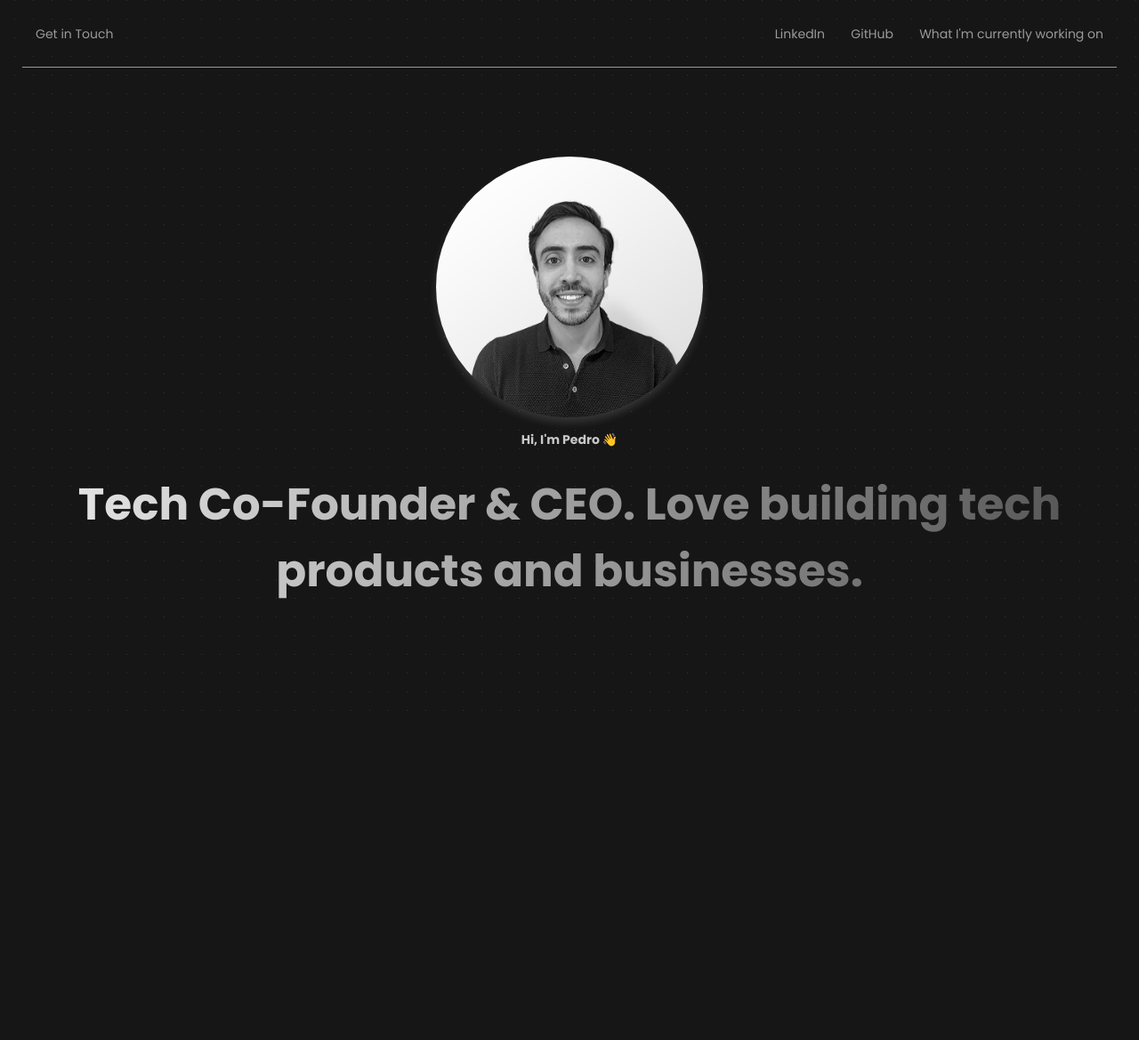
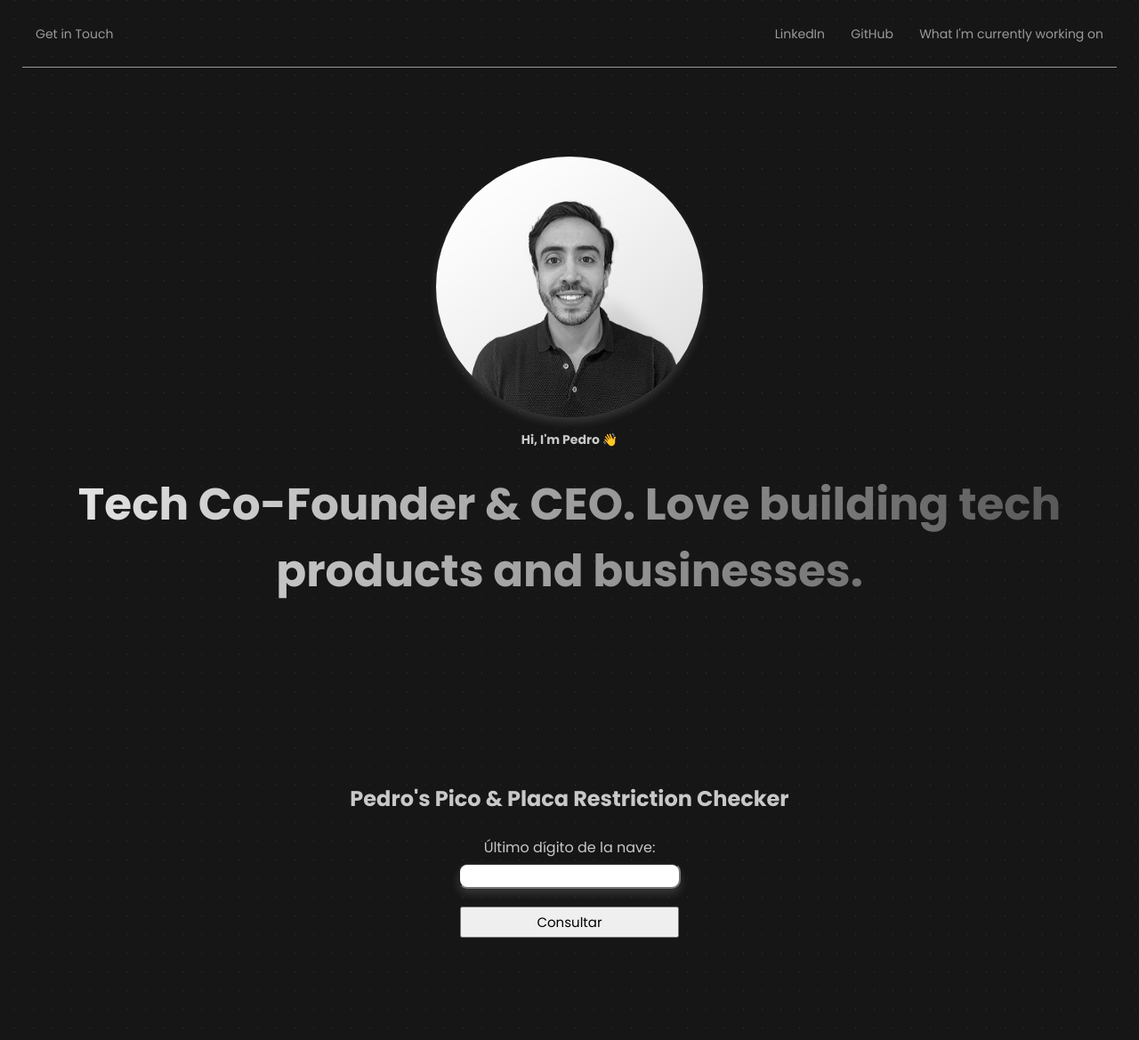
Before and after one commit to pvirguez/pvirguez.github.io, a plain HTML site: page index.html in a window 1280 px wide. Shown: the whole page at 89% size. Before the commit the page ends 800 px from the top, so only its background shows below. Drawn offline with Linux system fonts and the light colour scheme.

Commit message:
Pico & Placa feature

```diff
--- a/index.html
+++ b/index.html
@@ -39,6 +39,16 @@
         </div>
     </section>
 
+    <!--Pico & Placa Section-->
+    <section class="pyp_section">
+        <div class="simple_container">
+            <h2>Pedro's Pico & Placa Restriction Checker</h2>
+            <label for="input">Último dígito de la nave:</label>
+            <input type="text" id="input">
+            <button onclick="checkRestriction()" class="btn_pyp">Consultar</button>
+            <p id="result"></p>
+        </div>
+    </section>
 
     <!-- Modal -->
     <div id="modal" class="modal">
@@ -46,6 +56,7 @@
             <span class="close">&times;</span>
             <h2 class="modal_h2">Fun Facts About Me 🤪</h2>
             <ul>
+                <li>I love sneaker</li>
                 <li>I play the accordion</li>
                 <li>I taught myself to code</li>
                 <li>I love skydiving</li>
--- a/script.js
+++ b/script.js
@@ -1,3 +1,5 @@
+// Modal Script
+
 // get references to the modal elements
 const modal = document.getElementById('modal');
 const imageButton = document.getElementById('image-button');
@@ -22,3 +24,30 @@ window.addEventListener('click', function(event) {
     modal.style.display = 'none';
   }
 });
+
+
+// Pico & PLaca Script
+
+function checkRestriction() {
+  // Get the input value
+  const input = document.getElementById("input").value;
+
+  // Get the current date
+  const today = new Date();
+  const dayOfMonth = today.getDate();
+
+  // Determine if the vehicle can circulate today
+  let canCirculate = false;
+  if (dayOfMonth % 2 == 0 && (input == 6 || input == 7 || input == 8 || input == 9 || input == 0)) {
+      canCirculate = true;
+  } else if (dayOfMonth % 2 == 1 && (input == 1 || input == 2 || input == 3 || input == 4 || input == 5)) {
+      canCirculate = true;
+  }
+
+  // Display the result
+  if (canCirculate) {
+      document.getElementById("result").innerHTML = "Salga con confianza 🏎️";
+  } else {
+      document.getElementById("result").innerHTML = "Pilo con los tombos 🚔";
+  }
+}
--- a/style.css
+++ b/style.css
@@ -101,6 +101,46 @@ section {
 }
 
 
+/* PYP Section */
+
+.pyp_section {
+    color: #c8c8c8;
+}
+
+.pyp_section h2 {
+    margin-bottom: 25px;
+}
+
+.pyp_section label {
+    margin-bottom: 5px;
+}
+
+#input {
+    margin-bottom: 10px;
+    width: 50%;
+    height: 25px;
+    border-radius: 10px;
+    box-shadow: 0px 6px 10px #d8d8d829;
+    text-align: center;
+    font-family: Poppins;
+    font-size: 15px;
+}
+
+.btn_pyp {
+    width: 50%;
+    height: 35px;
+    font-family: Poppins;
+    font-size: 15px;
+    margin-top: 10px;
+    margin-bottom: 15px;
+}
+
+.btn_pyp:hover {
+    background-color: #161616;
+    color: #c8c8c8;
+}
+
+
 /* Modal Section */
 
 .modal {
```
